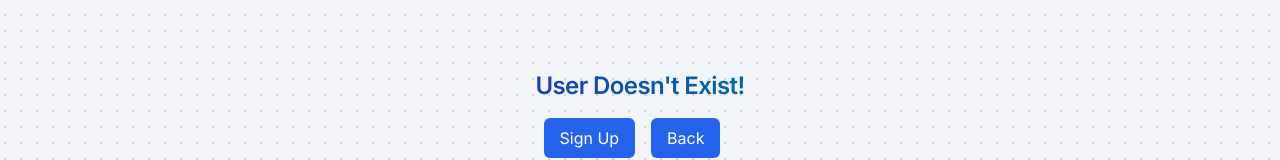
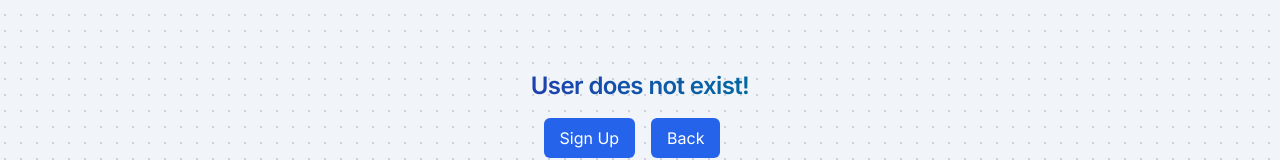
Before and after one commit to adeep9/cultivate, a Next.js app: page /notexists in a window 1280 px wide. Shown: the part 278-438 px from the top of the page. Built offline with nearby package versions, Linux system fonts and the light colour scheme.

Commit message:
Fix some issues. May have eslint problems

```diff
--- a/app/exists/page.tsx
+++ b/app/exists/page.tsx
@@ -1,7 +1,4 @@
-import React from "react";
 import { HeroHighlight } from "../components/ui/hero-highlight";
-import Login from "../components/log-in";
-import { Button } from "../components/ui/button"; // Adjust the import path as necessary
 import Link from "next/link"; // Import Link from next/link
 
 const Exists = () => {
--- a/app/notexists/page.tsx
+++ b/app/notexists/page.tsx
@@ -1,7 +1,4 @@
-import React from "react";
 import { HeroHighlight } from "../components/ui/hero-highlight";
-import Login from "../components/log-in";
-import { Button } from "../components/ui/button"; // Adjust the import path as necessary
 import Link from "next/link"; // Import Link from next/link
 
 const Exists = () => {
@@ -10,7 +7,7 @@ const Exists = () => {
       <div className="text-center space-y-4">
         <div className="space-y-8 animate-fade-in">
                 <p className="text-2xl font-semibold tracking-tight bg-gradient-to-r from-blue-800 to-sky-700 bg-clip-text text-transparent">
-                    User Doesn't Exist!
+                    User does not exist!
                 </p>
                 <Link href="/signup">
                 <button
```
